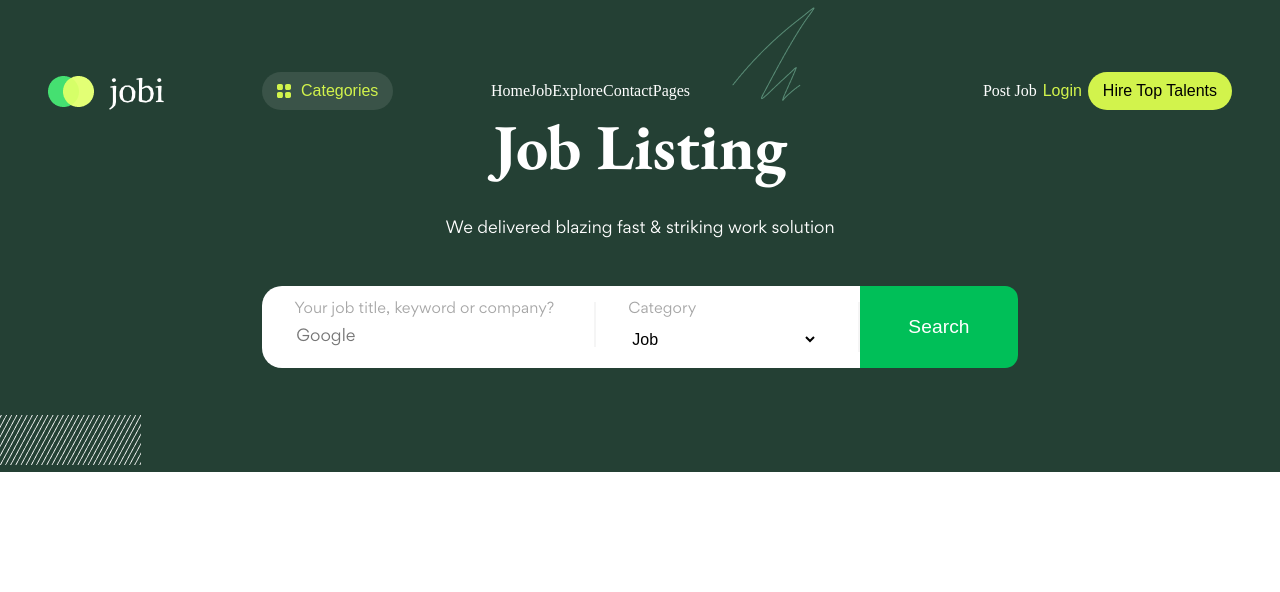
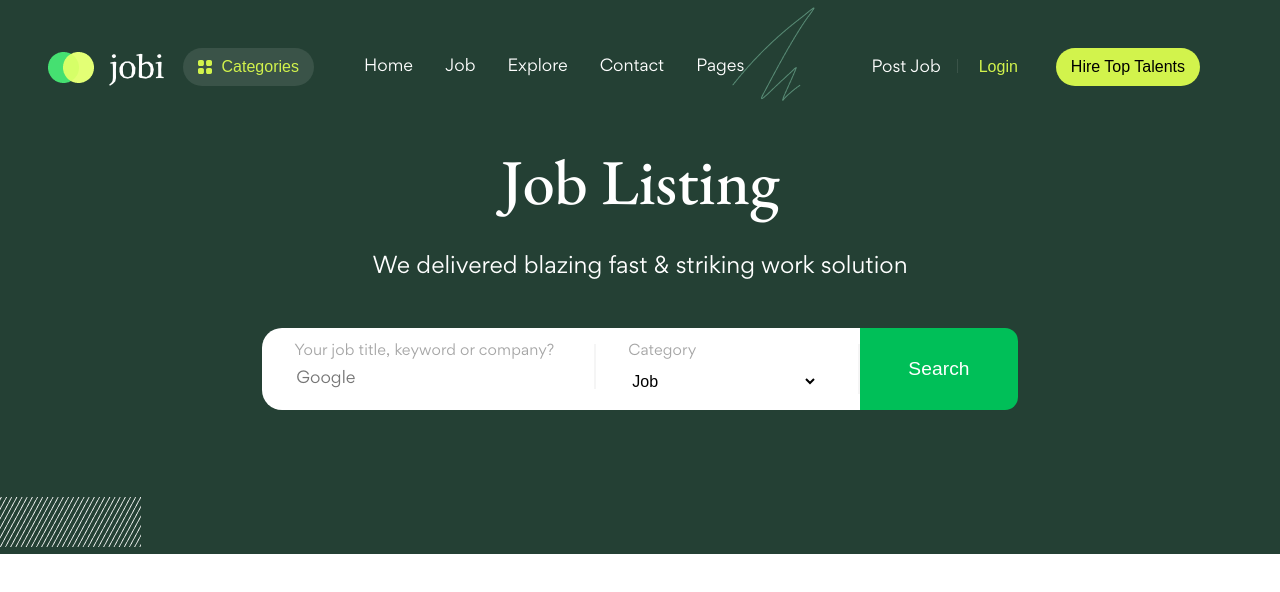
Before and after one commit to bbatal/JOBI, a React (Create React App) app: page /job-list in a window 1280 px wide. Shown: the top 592 px of the page. Built offline with nearby package versions, Linux system fonts and the light colour scheme.

Commit message:
(feature): added spacing and fonts to nav menu, added font awesome library and troubleshooted typescript peer depp

```diff
--- a/src/components/Headline.tsx
+++ b/src/components/Headline.tsx
@@ -20,6 +20,9 @@ export default function Headline({ fontSize, title, subtitle, fontFamily }: Head
 
 const P = styled.p`
     color: #fff;
+    font-family: "Gordita";
+    font-weight: 400;
+    font-size: 22px;
 `
 
 const H1 = styled.h1`
@@ -29,6 +32,7 @@ const H1 = styled.h1`
         max-width: 650px;
         color: #fff;
         margin-bottom: 20px;
+        font-weight: 500;
 `
 
 const Box = styled.div`
--- a/src/components/NavJobListing.tsx
+++ b/src/components/NavJobListing.tsx
@@ -46,6 +46,7 @@ export default function NavJobListing() {
         <Item>
             <HireButtonExtended>Hire Top Talents</HireButtonExtended>
         </Item>
+        <Item className="toggle"><a href="/"><i className="fas fa-bars"></i></a></Item>
     </List>
     </Nav>
   )
@@ -53,6 +54,7 @@ export default function NavJobListing() {
 
 const Nav = styled.nav`
     margin: 0 3rem;
+    font-family: "Gordita";
 `
 
 const List = styled.ul`
@@ -70,7 +72,7 @@ const Text = styled.span`
 `
 
 const Button = styled.button`
-    color: #D2F34C;
+    color: var(--primary-lightGreen);
     border-radius: 50px;
 `
 
@@ -78,21 +80,37 @@ const CategoriesExtended = styled(Button)`
     display: flex;
     align-items: center;
     padding: 10px 15px;
-    background-color: rgb(58,83,72);
+    background-color: var(--tertiary-lightGreen);
 `
 
 const HireButtonExtended = styled(Button)`
     color: black;
     padding: 10px 15px;
-    background-color: #D2F34C;
+    background-color: var(--primary-lightGreen);
 `
 
 const Logo = styled.li`
     flex-grow: 1;
 `
 const Login = styled.li`
-    flex-grow: 3;
+    flex-grow: 7;
     text-align: end;
+
+    button {
+        position: relative;
+        margin-left: 2em;
+    }
+
+    button:after {
+        position: absolute;
+        content: "";
+        height: 70%;
+        width: 1px;
+        left: -1em;
+        top: 2px;
+        bottom: 0;
+        background-color: var(--tertiary-lightGreen);
+    }
 `
 
 const Categories = styled.li`
@@ -101,4 +119,5 @@ const Categories = styled.li`
 
 const Item = styled.li`
     flex-grow: 0;
+    margin-left: 2em;
 `
--- a/src/globalStyles.ts
+++ b/src/globalStyles.ts
@@ -59,6 +59,7 @@ const GlobalStyle = createGlobalStyle`
         --secondary-green: #31795a;
 
         --tertiary-lightGray: #f5f5f5;
+        --tertiary-lightGreen: #3a5348;
     }
 
     h1,
--- a/src/pages/JobListing.tsx
+++ b/src/pages/JobListing.tsx
@@ -27,9 +27,13 @@ function JobListing() {
 export default JobListing;
 
 const Container = styled.div`
-  background-color: #244034;
+  background-color: var(--primary-darkGreen);
   position: relative;
-  padding: 4.5rem 0;
+  padding: 3rem 0 7rem 0;
+  min-height: 554px;
+  display: flex;
+  flex-direction: column;
+  justify-content: space-between;
 
   &:before {
     content: "";
```
Also changed, not shown: package.json (+10 -0 lines), 1 other file (tests, documents, lock files or other folders).
